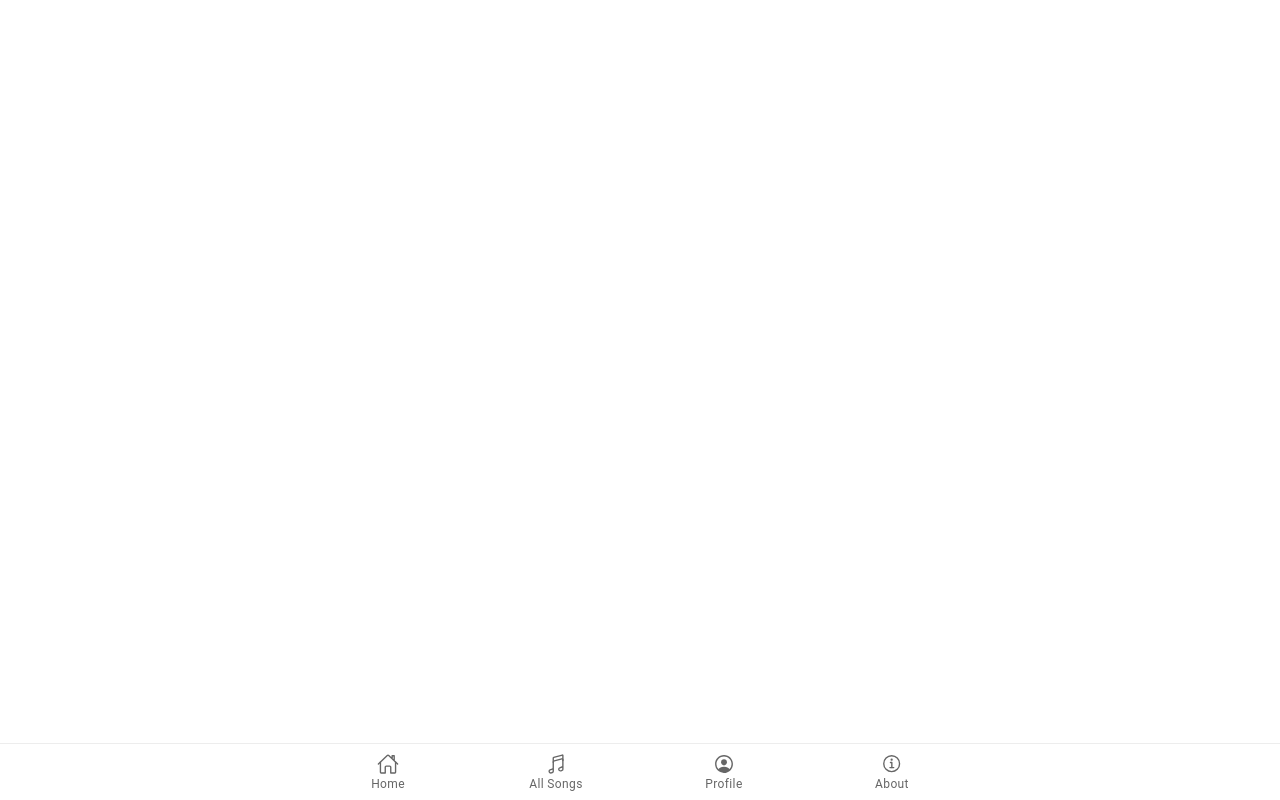
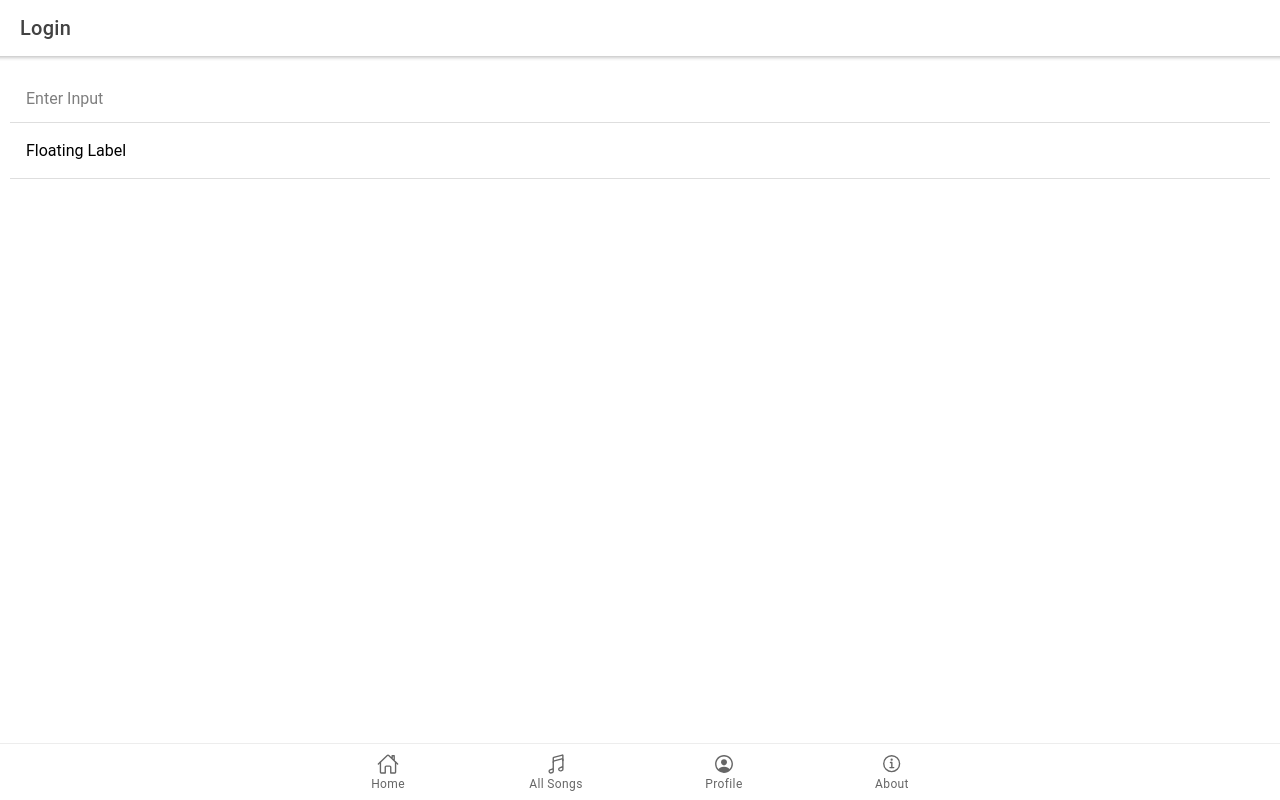
Before and after one commit to OlivierJM/letsingapp, a React (Create React App) app: page /login in a window 1280 px wide. Built offline with nearby package versions, Linux system fonts and the light colour scheme; no server answers.

Commit message:
add defaults login and register page

```diff
--- a/src/App.tsx
+++ b/src/App.tsx
@@ -33,6 +33,7 @@ import '@ionic/react/css/display.css';
 import './theme/variables.css';
 import PlayerMusic from './pages/TrackPlayer';
 import About from './pages/About';
+import Login from './components/Auth/Login';
 
 const Home = loadable(() => import('./pages/Home'))
 const Songs = loadable(() => import('./pages/Songs'))
@@ -51,7 +52,7 @@ const App: React.FC = () => (
           <Route path="/player" component={PlayerMusic} />
           <Route path="/songs" component={SongsList} />
           <Route path="/about" component={About} />
-
+          <Route path="/login" component={Login} />
           <Route path="/" render={() => <Redirect to="/home" />} exact={true} />
         </IonRouterOutlet>
         <IonTabBar slot="bottom">
--- /dev/null
+++ b/src/components/Auth/Login.tsx
@@ -0,0 +1,58 @@
+import React, { useState } from "react";
+import {
+  IonContent,
+  IonHeader,
+  IonPage,
+  IonTitle,
+  IonToolbar,
+  IonInput,
+  IonItem,
+  IonLabel,
+  IonList,
+  IonGrid,
+  IonRow,
+  IonCol,
+} from "@ionic/react";
+
+ const Login: React.FC = () => {
+  const [text, setText] = useState<string>();
+
+  return (
+    <IonPage>
+      <IonHeader>
+        <IonToolbar>
+          <IonTitle>Login</IonTitle>
+        </IonToolbar>
+      </IonHeader>
+      <IonContent
+        style={{
+            display: 'flex!important',
+            alignContent: 'center!important',
+            alignItems: 'center!important',
+        }}
+          >
+              {/* This Grid should be centered */}
+        <IonGrid>
+          <IonRow >
+            <IonCol >
+              <IonList>
+                <IonItem>
+                  <IonInput
+                    value={text}
+                    placeholder="Enter Input"
+                    onIonChange={(e) => setText(e.detail.value!)}
+                  ></IonInput>
+                </IonItem>
+                <IonItem>
+                  <IonLabel position="floating">Floating Label</IonLabel>
+                  <IonInput value={text}></IonInput>
+                </IonItem>
+              </IonList>
+            </IonCol>
+          </IonRow>
+        </IonGrid>
+      </IonContent>
+    </IonPage>
+  );
+};
+export default Login
```
Also changed, not shown: src/components/Auth/Register.tsx (added, +72 -0 lines).
